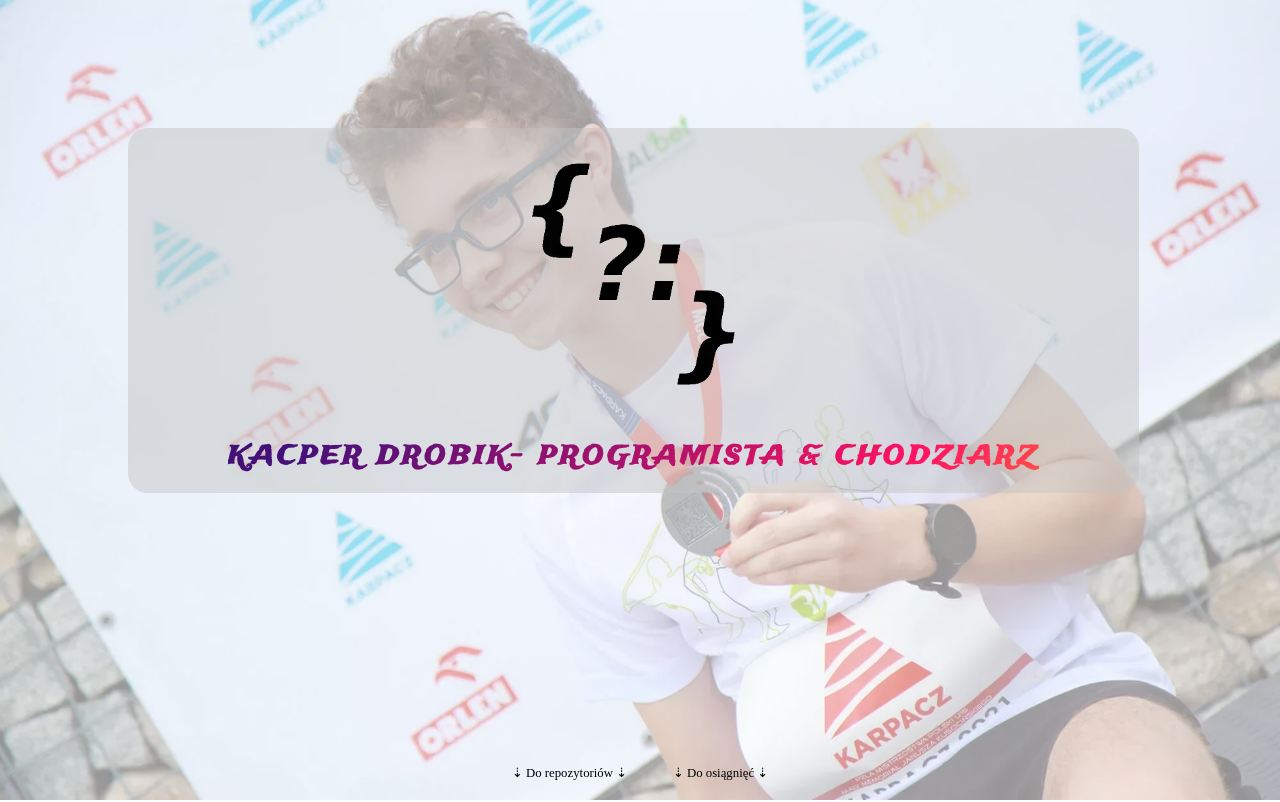
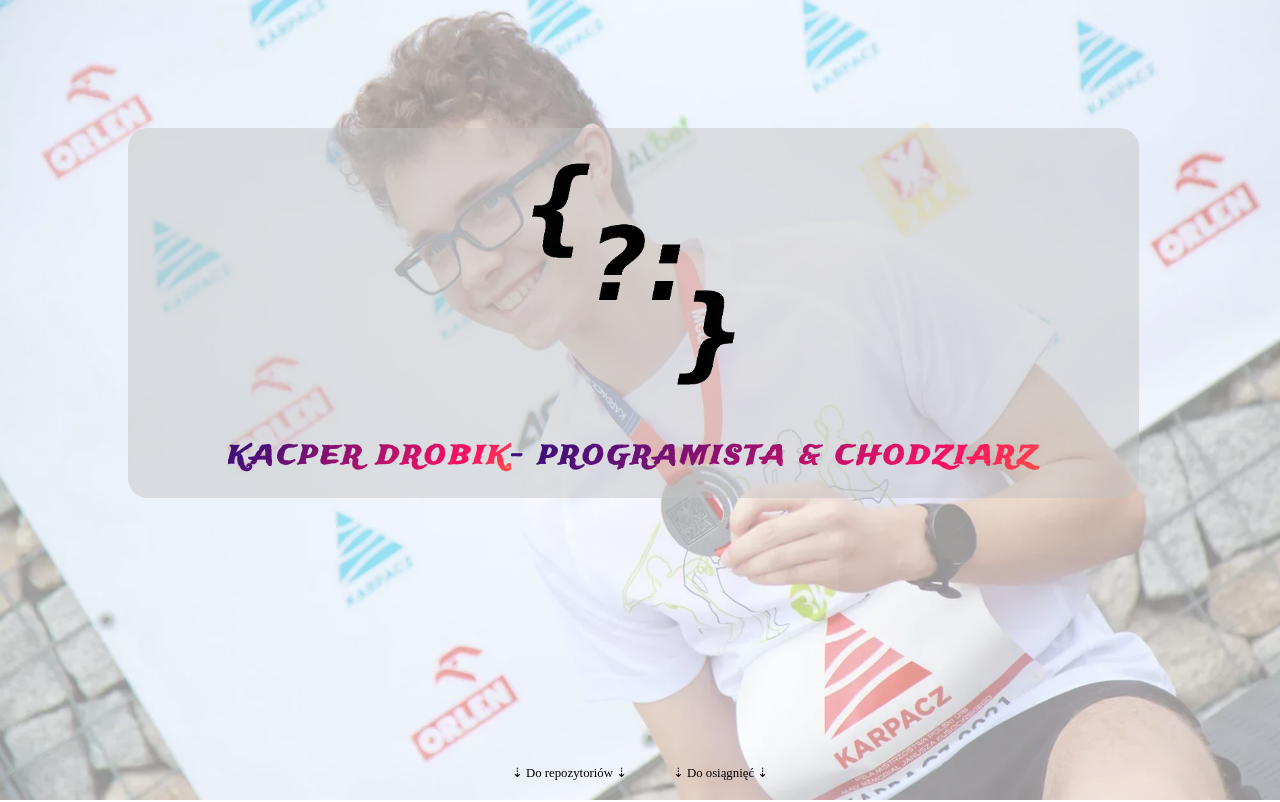
Before and after one commit to Dropciu/Main, a plain HTML site: page index.html in a window 1280 px wide. Shown: the top 802 px of the page. Drawn offline with nearby package versions, Linux system fonts and the light colour scheme.

Commit message:
Add files via upload

```diff
--- a/index.html
+++ b/index.html
@@ -125,8 +125,9 @@
                 <img src="img/log.webp" width="20%" alt="Programowanie || Kacper Drobik">
 
 
-
-                <strong><h1 id="animate-charcter">Kacper Drobik- Programista & chodziarz</h1></strong>
+                <div id="p111">
+                <strong><h1 id="animate-charcter">Kacper Drobik</h1><h2 id="animate-charcter">- Programista & chodziarz</h2></strong>
+                </div>
 
             </div>
 
--- a/style.css
+++ b/style.css
@@ -82,6 +82,13 @@ body {
 
 #p1 img {
     margin: 3%;
+}
+
+#p111 h1{
+    margin-bottom: 0;
+}
+#p111 h2{
+    margin-top: 0;
 }
 
 #p2{
@@ -209,7 +216,6 @@ body {
   }
 }
 
-
 @media only all and (min-width:1200px){
   #bg img {
     min-height: 100%;
@@ -221,6 +227,10 @@ body {
     position: fixed;
     top: 0;
     left: 0;
+  }
+
+  #p111 strong {
+      display: inline-block;
   }
 }
 
```
